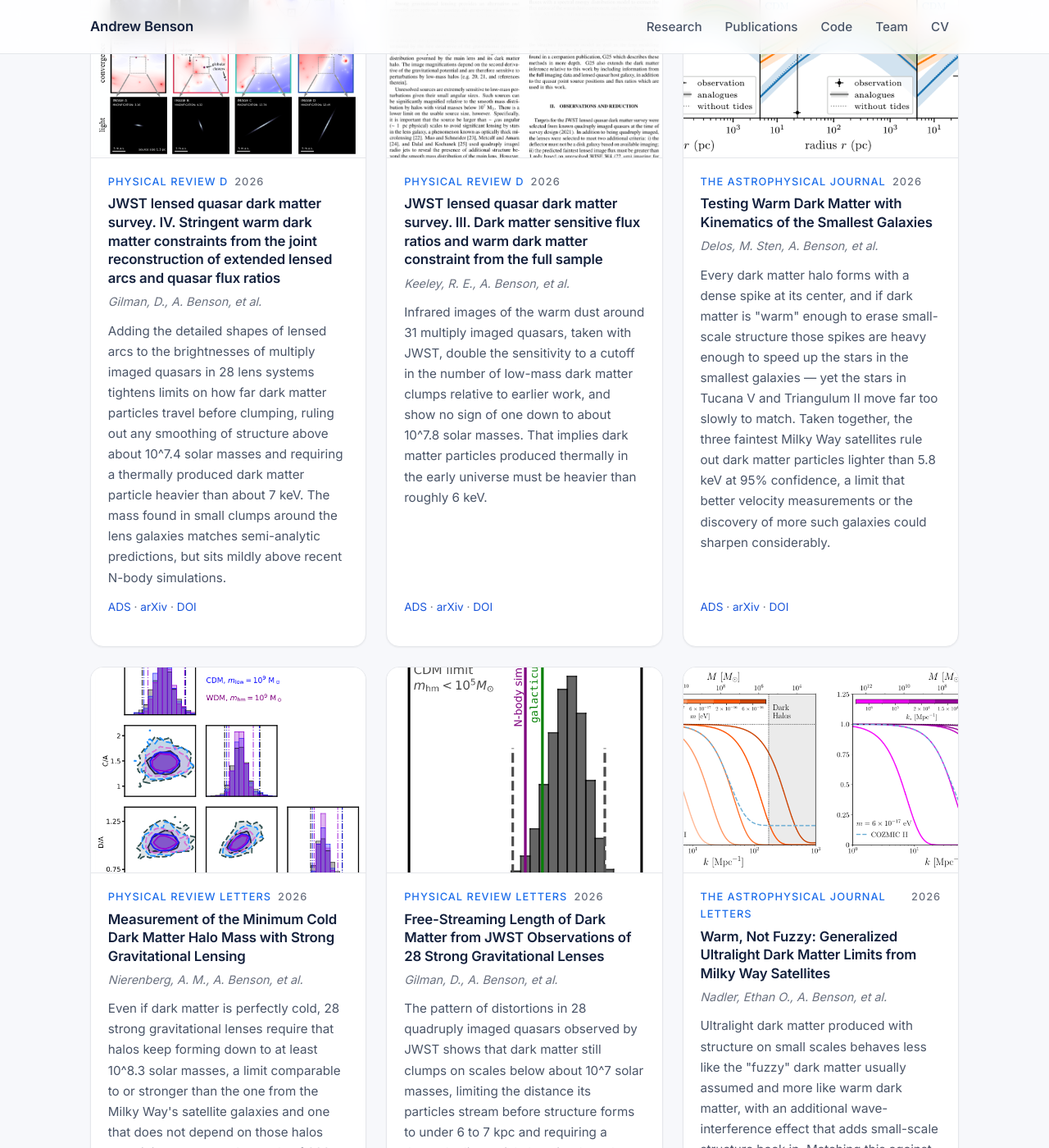
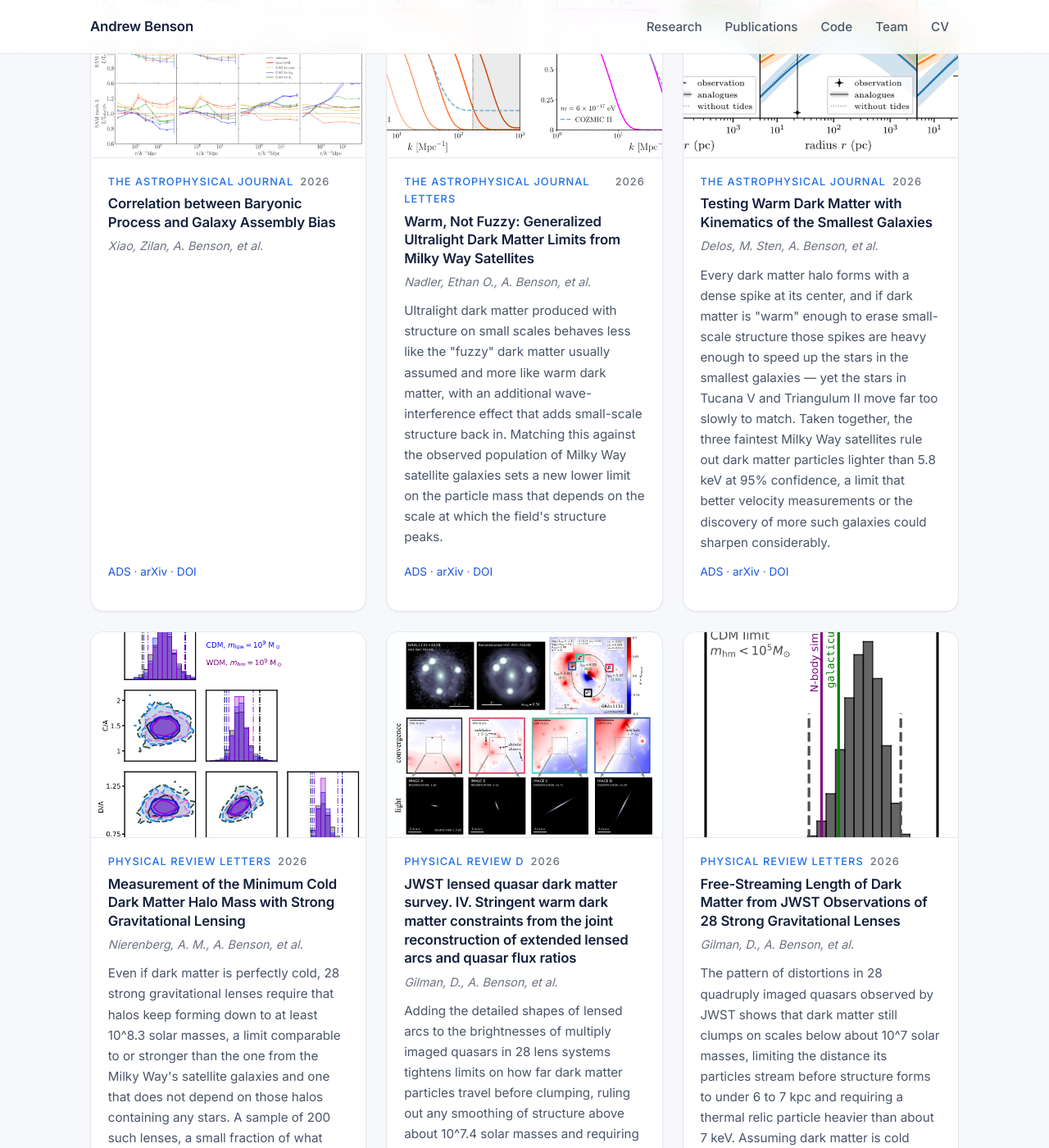
Before and after one commit to abensonca/abensonca.github.io, a Jekyll site: the page built from index.md, in a window 1280 px wide and 1400 px high, scrolled down 1513 px. Shown: the whole window at 82% size. Built offline with Jekyll 4.4.1, drawn with Linux system fonts in a browser that asks for light colours; some of the changed text lies outside the part shown.

Commit message:
chore: refresh papers from ADS

```diff
--- a/_data/papers.yml
+++ b/_data/papers.yml
@@ -1,33 +1,28 @@
 # Auto-generated by scripts/fetch_papers.py — do not edit by hand.
-- bibcode: 2026PhRvD.114d3044G
-  title: JWST lensed quasar dark matter survey. IV. Stringent warm dark matter constraints from the joint
-    reconstruction of extended lensed arcs and quasar flux ratios
-  authors_short: Gilman, D., A. Benson, et al.
+- bibcode: 2026ApJ..1008..168X
+  title: Correlation between Baryonic Process and Galaxy Assembly Bias
+  authors_short: Xiao, Zilan, A. Benson, et al.
   year: 2026
-  venue: Physical Review D
-  url: https://ui.adsabs.harvard.edu/abs/2026PhRvD.114d3044G
-  arxiv: https://arxiv.org/abs/2511.07513
-  doi: 10.1103/k2m5-kf6p
-  summary: Adding the detailed shapes of lensed arcs to the brightnesses of multiply imaged quasars in
-    28 lens systems tightens limits on how far dark matter particles travel before clumping, ruling out
-    any smoothing of structure above about 10^7.4 solar masses and requiring a thermally produced dark
-    matter particle heavier than about 7 keV. The mass found in small clumps around the lens galaxies
-    matches semi-analytic predictions, but sits mildly above recent N-body simulations.
-  figure: /assets/img/papers/2026PhRvD.114d3044G.png
-- bibcode: 2026PhRvD.114d3043K
-  title: JWST lensed quasar dark matter survey. III. Dark matter sensitive flux ratios and warm dark matter
-    constraint from the full sample
-  authors_short: Keeley, R. E., A. Benson, et al.
+  venue: The Astrophysical Journal
+  url: https://ui.adsabs.harvard.edu/abs/2026ApJ..1008..168X
+  arxiv: https://arxiv.org/abs/2605.19323
+  doi: 10.3847/1538-4357/ae9876
+  summary: ''
+  figure: /assets/img/papers/2026ApJ..1008..168X.png
+- bibcode: 2026ApJ..1006L..65N
+  title: 'Warm, Not Fuzzy: Generalized Ultralight Dark Matter Limits from Milky Way Satellites'
+  authors_short: Nadler, Ethan O., A. Benson, et al.
   year: 2026
-  venue: Physical Review D
-  url: https://ui.adsabs.harvard.edu/abs/2026PhRvD.114d3043K
-  arxiv: https://arxiv.org/abs/2511.07765
-  doi: 10.1103/53tj-sjlg
-  summary: Infrared images of the warm dust around 31 multiply imaged quasars, taken with JWST, double
-    the sensitivity to a cutoff in the number of low-mass dark matter clumps relative to earlier work,
-    and show no sign of one down to about 10^7.8 solar masses. That implies dark matter particles produced
-    thermally in the early universe must be heavier than roughly 6 keV.
-  figure: /assets/img/papers/2026PhRvD.114d3043K.png
+  venue: The Astrophysical Journal Letters
+  url: https://ui.adsabs.harvard.edu/abs/2026ApJ..1006L..65N
+  arxiv: https://arxiv.org/abs/2605.15371
+  doi: 10.3847/2041-8213/ae8b9f
+  summary: Ultralight dark matter produced with structure on small scales behaves less like the "fuzzy"
+    dark matter usually assumed and more like warm dark matter, with an additional wave-interference effect
+    that adds small-scale structure back in. Matching this against the observed population of Milky Way
+    satellite galaxies sets a new lower limit on the particle mass that depends on the scale at which
+    the field's structure peaks.
+  figure: /assets/img/papers/2026ApJ..1006L..65N.png
 - bibcode: 2026ApJ..1006..125D
   title: Testing Warm Dark Matter with Kinematics of the Smallest Galaxies
   authors_short: Delos, M. Sten, A. Benson, et al.
@@ -57,6 +52,21 @@
     A sample of 200 such lenses, a small fraction of what Rubin, Euclid, and Roman are expected to find,
     would push the limit more than a factor of ten lower.
   figure: /assets/img/papers/2026PhRvL.137g1001N.png
+- bibcode: 2026PhRvD.114d3044G
+  title: JWST lensed quasar dark matter survey. IV. Stringent warm dark matter constraints from the joint
+    reconstruction of extended lensed arcs and quasar flux ratios
+  authors_short: Gilman, D., A. Benson, et al.
+  year: 2026
+  venue: Physical Review D
+  url: https://ui.adsabs.harvard.edu/abs/2026PhRvD.114d3044G
+  arxiv: https://arxiv.org/abs/2511.07513
+  doi: 10.1103/k2m5-kf6p
+  summary: Adding the detailed shapes of lensed arcs to the brightnesses of multiply imaged quasars in
+    28 lens systems tightens limits on how far dark matter particles travel before clumping, ruling out
+    any smoothing of structure above about 10^7.4 solar masses and requiring a thermally produced dark
+    matter particle heavier than about 7 keV. The mass found in small clumps around the lens galaxies
+    matches semi-analytic predictions, but sits mildly above recent N-body simulations.
+  figure: /assets/img/papers/2026PhRvD.114d3044G.png
 - bibcode: 2026PhRvL.137h1004G
   title: Free-Streaming Length of Dark Matter from JWST Observations of 28 Strong Gravitational Lenses
   authors_short: Gilman, D., A. Benson, et al.
@@ -71,17 +81,3 @@
     7 keV. Assuming dark matter is cold instead, the mass held in small clumps around elliptical lens
     galaxies is measured directly, confirming a central prediction of the standard picture.
   figure: /assets/img/papers/2026PhRvL.137h1004G.png
-- bibcode: 2026ApJ..1006L..65N
-  title: 'Warm, Not Fuzzy: Generalized Ultralight Dark Matter Limits from Milky Way Satellites'
-  authors_short: Nadler, Ethan O., A. Benson, et al.
-  year: 2026
-  venue: The Astrophysical Journal Letters
-  url: https://ui.adsabs.harvard.edu/abs/2026ApJ..1006L..65N
-  arxiv: https://arxiv.org/abs/2605.15371
-  doi: 10.3847/2041-8213/ae8b9f
-  summary: Ultralight dark matter produced with structure on small scales behaves less like the "fuzzy"
-    dark matter usually assumed and more like warm dark matter, with an additional wave-interference effect
-    that adds small-scale structure back in. Matching this against the observed population of Milky Way
-    satellite galaxies sets a new lower limit on the particle mass that depends on the scale at which
-    the field's structure peaks.
-  figure: /assets/img/papers/2026ApJ..1006L..65N.png
--- a/_data/papers_cache.yml
+++ b/_data/papers_cache.yml
@@ -1,6 +1,6 @@
 # Auto-generated by scripts/fetch_papers.py — do not edit by hand.
-# Durable cache of summaries, abstracts and figure paths, keyed by bibcode.
-# Never pruned: entries outlive rotation out of papers.yml.
+# Durable cache of model-generated summaries and figure paths, keyed
+# by bibcode. Never pruned: entries outlive rotation out of papers.yml.
 2026ApJ..1003...12L:
   abstract: We investigate how galactic disk structures connect to the detailed properties of their host
     dark-matter halos using the TNG50 simulation. From the hydrodynamic and matched dark-matter-only runs,
@@ -68,6 +68,24 @@
     satellite galaxies sets a new lower limit on the particle mass that depends on the scale at which
     the field's structure peaks.
   title: 'Warm, Not Fuzzy: Generalized Ultralight Dark Matter Limits from Milky Way Satellites'
+2026ApJ..1008..168X:
+  abstract: Galaxy assembly bias (GAB) is the dependence of galaxy clustering on secondary properties
+    beyond halo mass. In this work, we study the connections between GAB and baryonic processes using
+    the Galacticus semianalytic model (SAM) for galaxy formation and evolution applied to the UNIT simulation.
+    By generating hundreds of galaxy mocks with varying parameters governing gas cooling, star formation,
+    stellar feedback, and active galactic nucleus (AGN) feedback, we quantify the GAB signal using a shuffling
+    technique that compares the clustering of the original galaxy samples with that of shuffled samples,
+    in which galaxies are randomly reassigned among halos of the same mass. We then compare the GAB signals
+    associated with halo concentration and smoothed environmental density, and use the random forest (RF)
+    algorithm to identify which baryonic processes are most correlated with GAB within the explored SAM
+    parameter space. We find that for stellar-mass-selected galaxies, the dominant baryonic processes
+    are gas cooling and stellar feedback, and the result does not change significantly with the number
+    density; for star formation rate (SFR)-selected galaxies, the primary process shifts from star formation
+    to gas cooling as the number density increases. These results reveal a correlational dependence of
+    GAB on baryonic processes within the explored Galacticus SAM parameter space.
+  arxiv: '2605.19323'
+  figure: /assets/img/papers/2026ApJ..1008..168X.png
+  title: Correlation between Baryonic Process and Galaxy Assembly Bias
 2026PhRvD.113j3011M:
   abstract: Self-interacting dark matter (SIDM) theories predict that dark matter halos experience core-collapse
     in late-stage evolution, a process where the halo's inner region rapidly increases in density and
```
Also changed, not shown: assets/img/papers/2026ApJ..1008..168X.png (added).
